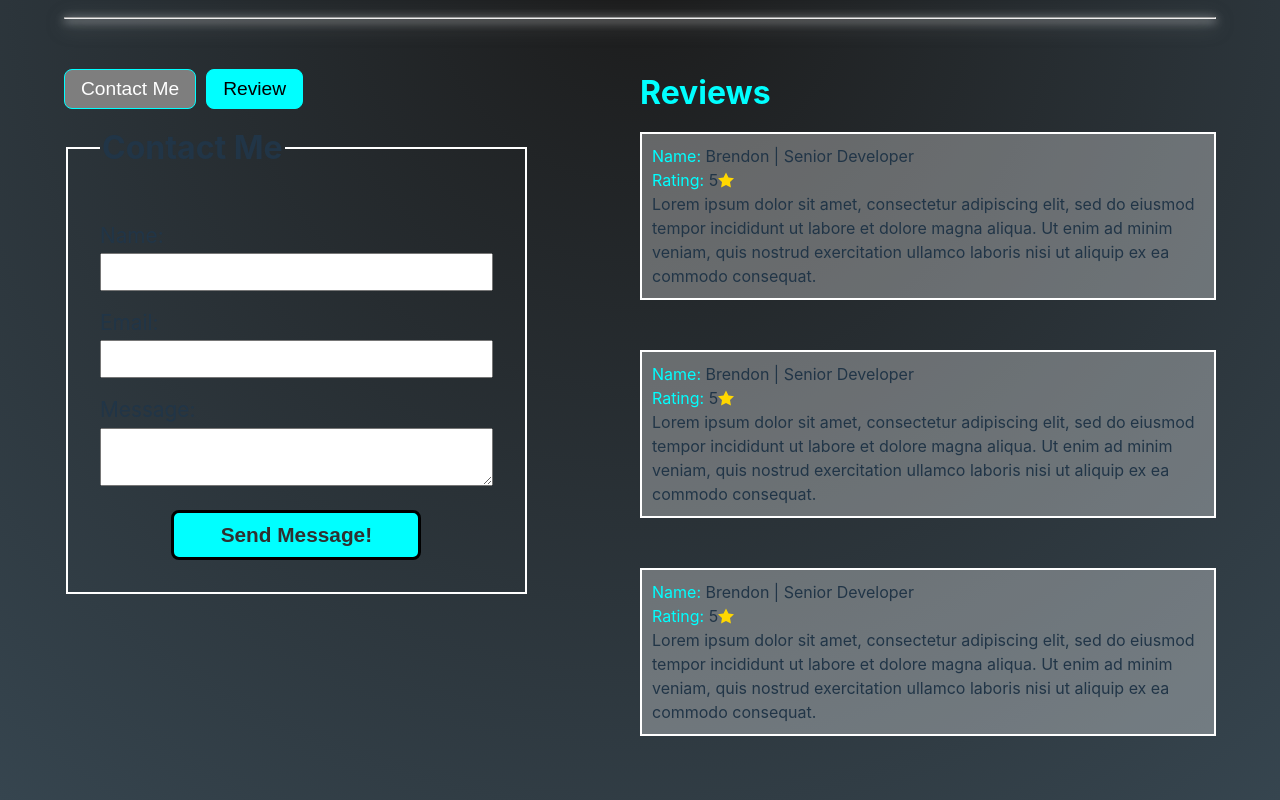
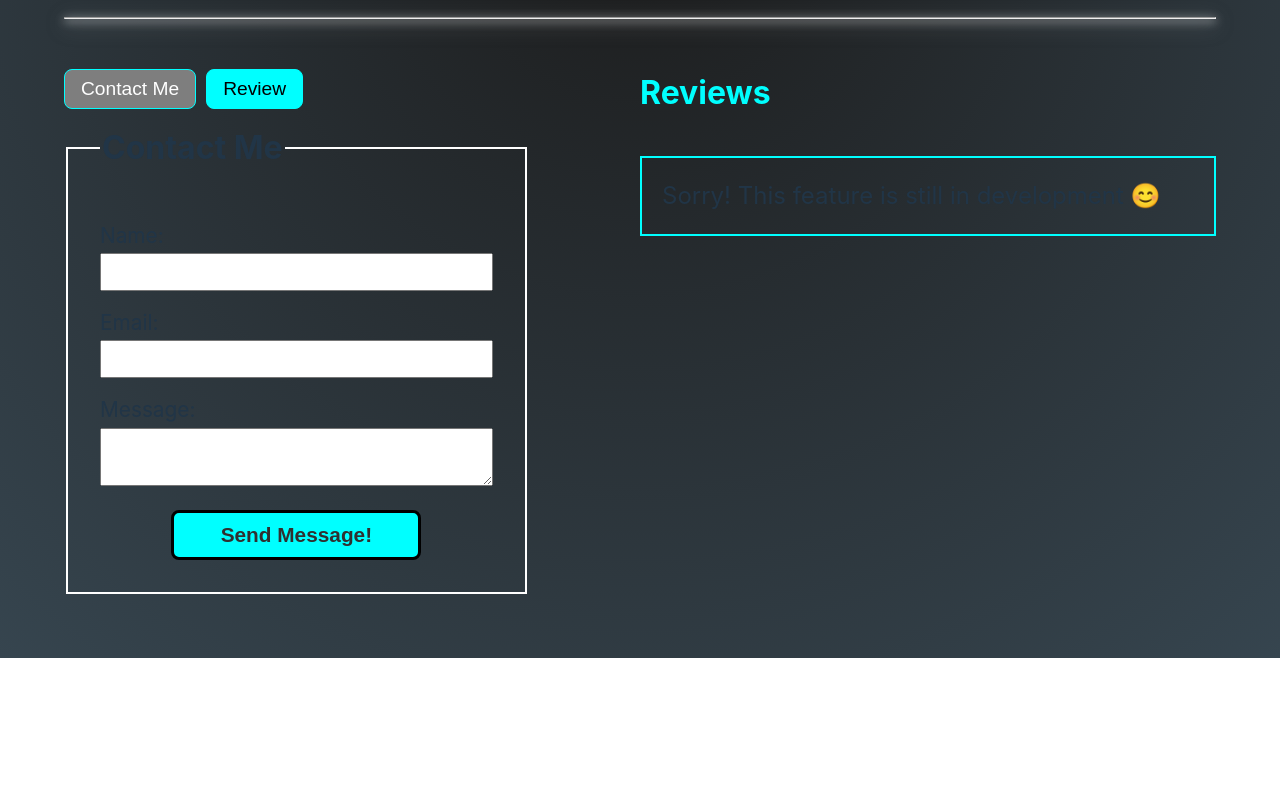
Before and after one commit to bluicien/portfolio_frontend, a React (Vite) app: page / in a window 1280 px wide. Shown: the part 857-1657 px from the top of the page. After the commit the page ends 1515 px from the top, so only its background shows below. Built offline with nearby package versions, Linux system fonts and the light colour scheme.

Commit message:
Removed mock reviews and added system message for chatbot

```diff
--- a/src/components/chatBot/ChatBot.tsx
+++ b/src/components/chatBot/ChatBot.tsx
@@ -1,16 +1,15 @@
 import { useEffect, useRef, useState } from 'react';
 import styles from './ChatBot.module.css';
-import Message from './Message';
+import Message, { SystemMessage } from './Message';
 import { MessageProps } from './types.ts';
 import queueNewMessages from '../../hooks/queueNewMessages.tsx';
 
-const mockData: MessageProps[] = []
 
 function ChatBot(): JSX.Element {
 
     const [chatBotOpen, setChatBotOpen] = useState(false);
     const [userMessage, setUserMessage] = useState<string>("");
-    const [messageHistory, setMessageHistory] = useState<MessageProps[]>(mockData);
+    const [messageHistory, setMessageHistory] = useState<MessageProps[]>([]);
     const [pendingAIMessage, setPendingAIMessage] = useState<MessageProps[]>([]);
 
     const lastRespondedIndex = useRef(-1);
@@ -77,8 +76,6 @@ function ChatBot(): JSX.Element {
                 if (!("newChatHistory" in data || "reply" in data))
                     throw new Error("Invalid response. Failed to fetch response from chatbot.")
 
-                // const aiMessage:MessageProps[] = [{ name: "bot", content: "How do you do sir" }];
-                // const newChatHistory: MessageProps[] = [ ...aiMessage ];
                 setPendingAIMessage(data.reply);
                 return;
             } catch (error) {
@@ -97,7 +94,6 @@ function ChatBot(): JSX.Element {
 
     }, [messageHistory]);
 
-
     return (
         <section className={`${chatBotOpen ? styles.chatBoxContainer : styles.chatBoxContainerClosed}`} >
             {!chatBotOpen
@@ -108,9 +104,13 @@ function ChatBot(): JSX.Element {
                         <button className={styles.closeBtn} onClick={() => setChatBotOpen(false)}>X</button>
                     </div>
                     <div className={styles.chatBoxBody} ref={chatWindow} >
-                        {messageHistory.map((message, index) => (
+
+                        {messageHistory.length > 0
+                        ? messageHistory.map((message, index) => (
                             <Message key={index} role={message.role} content={message.content} />
-                        ))}
+                        ))
+                        : <SystemMessage />
+                        }
                     </div>
                     <form className={styles.chatBoxInput} onSubmit={handleSendUserMessage}>
                         <input type="text" placeholder="Type a message..." value={userMessage} onChange={handleTextInput} />
--- a/src/components/chatBot/Message.module.css
+++ b/src/components/chatBot/Message.module.css
@@ -36,3 +36,7 @@
     background-color: cyan;
     color: black;
 }
+
+.messageBox > span {
+    font-style: italic;
+}
--- a/src/components/chatBot/Message.tsx
+++ b/src/components/chatBot/Message.tsx
@@ -13,4 +13,21 @@ function Message(props: MessageProps): JSX.Element {
     )
 }
 
+export function SystemMessage(): JSX.Element {
+
+    return (
+        <article className={`${styles.messageContainer} ${styles.botMessage}`} >
+            <p className={styles.messageSender} >model</p>
+            <p className={styles.messageBox} >
+                Hi! I am Brendon's personal assistant.👋
+                <br />
+                Please ask me anything about Brendon.
+                <br />
+                <br />
+                <span>If there is no response, the server may still be starting up due to inactivity. Please wait a moment before trying again. Thank you for your patience.</span>
+            </p>
+        </article>
+    )
+}
+
 export default Message;
--- a/src/pages/homepage/components/reviews/ReviewFeed.module.css
+++ b/src/pages/homepage/components/reviews/ReviewFeed.module.css
@@ -34,3 +34,9 @@
     transition: 2s;
     rotate: y 180deg;
 }
+
+.noReviews {
+    border: 2px solid cyan;
+    padding: 20px;
+    font-size: 1.5rem;
+}
--- a/src/pages/homepage/components/reviews/ReviewFeed.tsx
+++ b/src/pages/homepage/components/reviews/ReviewFeed.tsx
@@ -1,14 +1,16 @@
-import ReviewItem from "./ReviewItem";
+import ReviewItem, { ReviewItemProps } from "./ReviewItem";
 import styles from "./ReviewFeed.module.css";
 
 function ReviewFeed() {
+    const reviews: ReviewItemProps[] = [] // Placeholder for future dynamic reviews
     return (
         <section>
             <h3 className={styles.sectionTitle} >Reviews</h3>
             <div className={styles.reviewList} >
-                <ReviewItem />
-                <ReviewItem />
-                <ReviewItem />
+                {reviews.length === 0 && <p className={styles.noReviews}>Sorry! This feature is still in development 😊</p>}
+                {reviews.map((review) => (
+                    <ReviewItem key={review.id} {...review} />
+                ))}
             </div>
         </section>
     )
--- a/src/pages/homepage/components/reviews/ReviewItem.tsx
+++ b/src/pages/homepage/components/reviews/ReviewItem.tsx
@@ -1,12 +1,21 @@
 import styles from "./ReviewFeed.module.css";
 import { ImStarFull } from "react-icons/im";
 
-function ReviewItem() {
+export interface ReviewItemProps {
+    id: string;
+    username: string;
+    role?: string;
+    rating: number;
+    message: string;
+}
+
+function ReviewItem(reviewItem: ReviewItemProps) {
     return (
         <div className={styles.reviewItem} >
-            <p><span>Name:</span> Brendon | Senior Developer</p>
-            <p className={styles.ratingStar} ><span>Rating:&nbsp;</span> 5<ImStarFull className={styles.star} color='gold' /></p>
-            <p>Lorem ipsum dolor sit amet, consectetur adipiscing elit, sed do eiusmod tempor incididunt ut labore et dolore magna aliqua. Ut enim ad minim veniam, quis nostrud exercitation ullamco laboris nisi ut aliquip ex ea commodo consequat. </p>
+            <p><span>Name: </span>{reviewItem.username}</p>
+            {reviewItem.role && <p><span>Role: </span>{reviewItem.role}</p>}
+            <p className={styles.ratingStar} ><span>Rating:&nbsp;</span> {reviewItem.rating}<ImStarFull className={styles.star} color='gold' /></p>
+            <p>{reviewItem.message}</p>
         </div>
     )
 }
```
